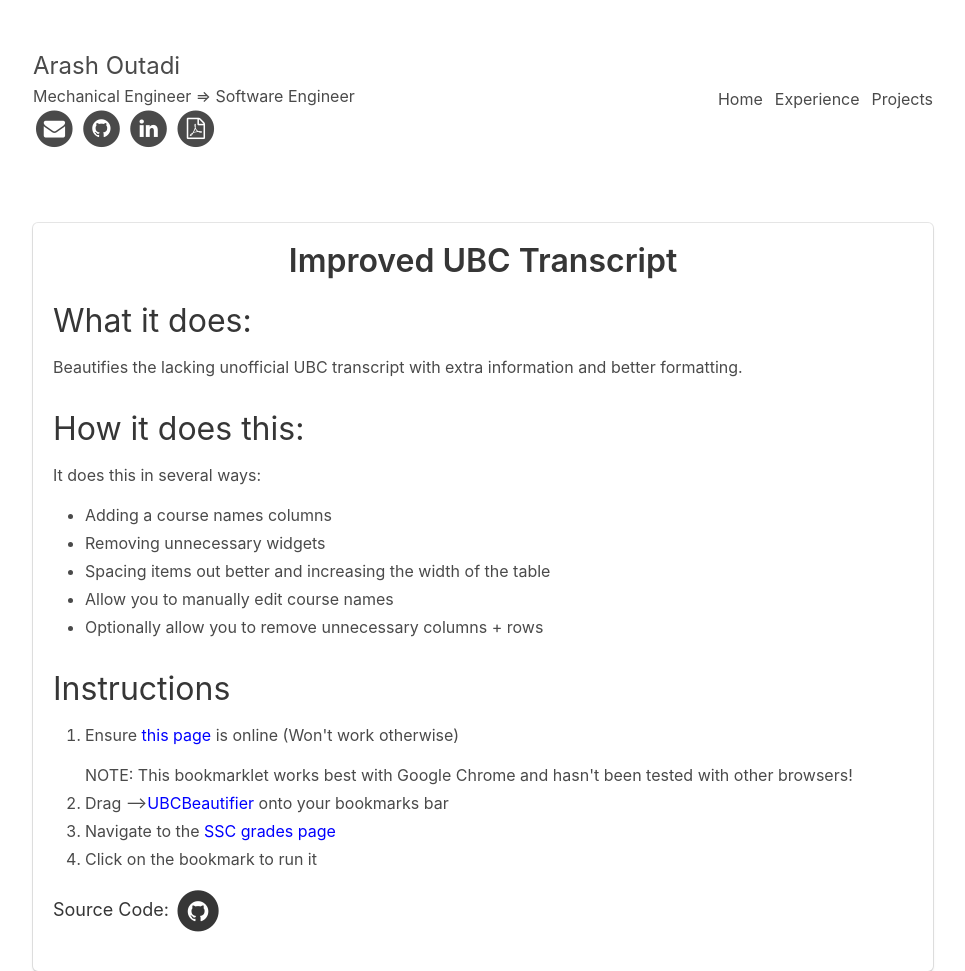
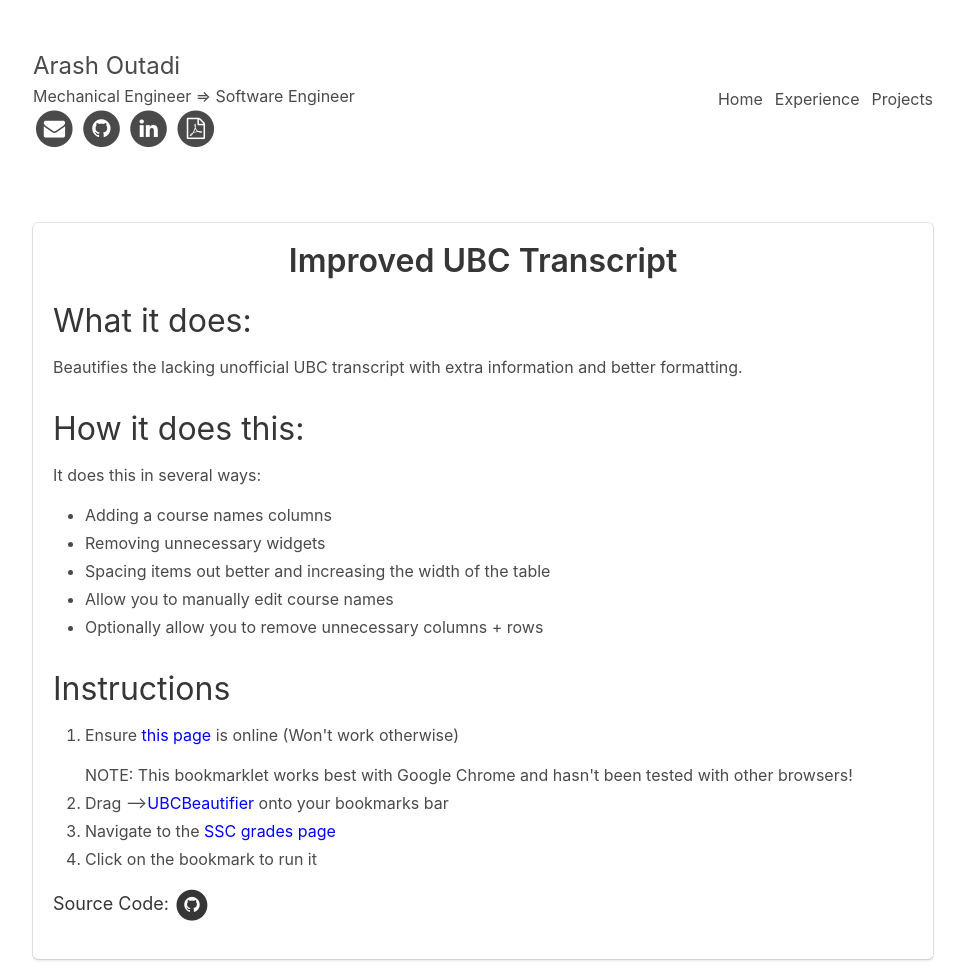
Before and after one commit to arashout/arashout.site, a Jekyll site: the page built from _posts/2017-08-22-Improved-UBC-Transcript.html, in a window 1280 px wide. Shown: the whole page, without its empty margins (157-1122 px from the left). Built offline with Jekyll 4.4.1, drawn with Linux system fonts in a browser that asks for light colours; nearby versions of some CDN libraries.

Commit message:
Forget size reduction

```diff
--- a/_posts/2017-08-22-Improved-UBC-Transcript.html
+++ b/_posts/2017-08-22-Improved-UBC-Transcript.html
@@ -42,7 +42,7 @@
 <h5>
     Source Code:
     <a href='https://github.com/arashout/ubcapi' title='Improved Transcript Github Source'>
-        <span class='fa-stack fa-lg'>
+        <span class='fa-stack fa'>
         <i class='fa fa-circle fa-stack-2x'></i>
         <i class='fa fa-github fa-stack-1x fa-inverse'></i>
         </span>
```
